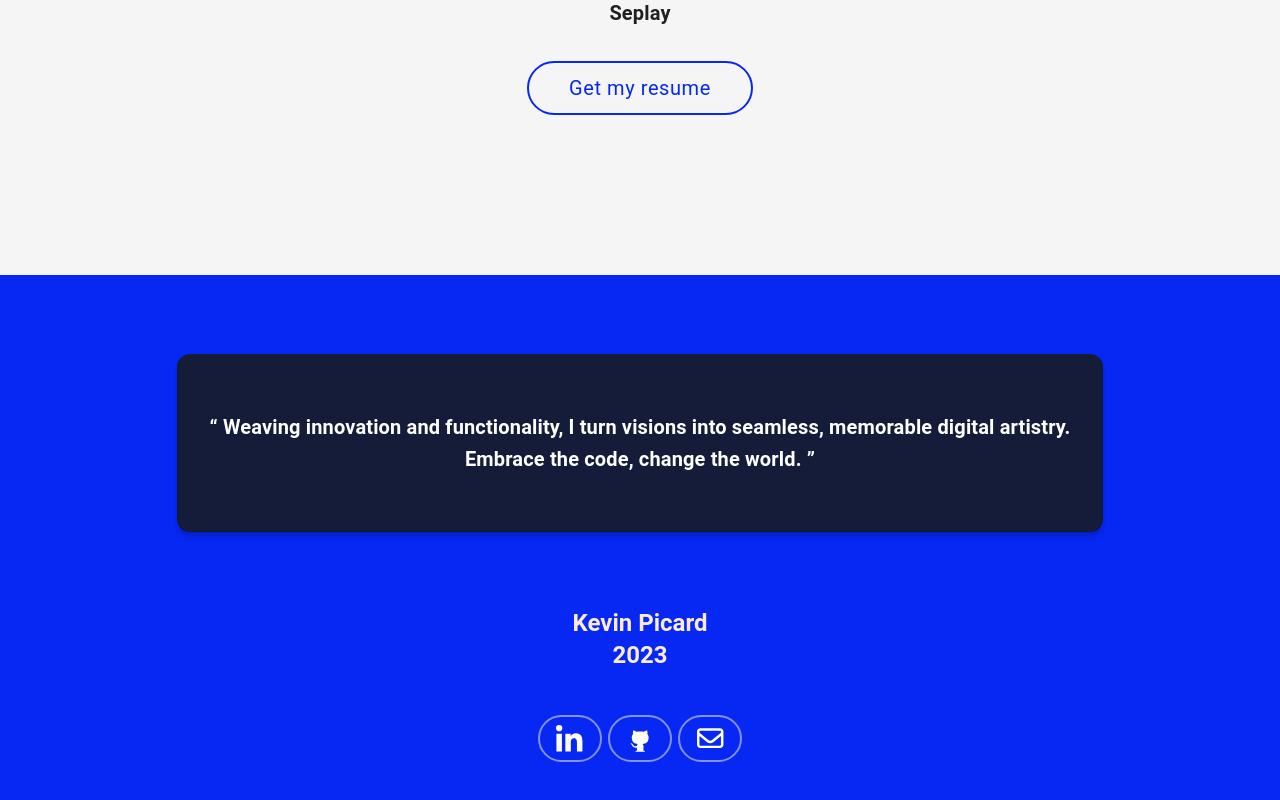
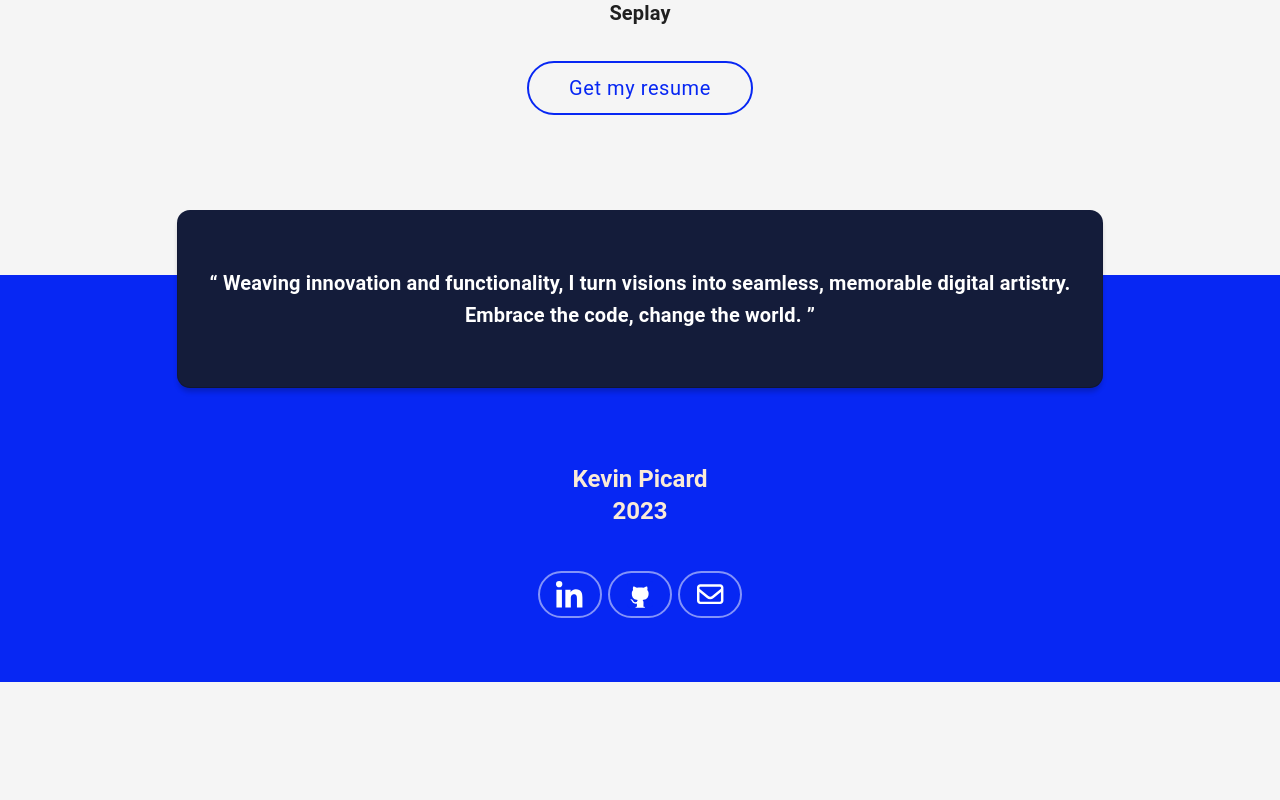
Before and after one commit to acdeiiknprv/my_resume, a Next.js app: page / in a window 1280 px wide. Shown: the part 2087-2887 px from the top of the page. After the commit the page ends 2769 px from the top, so only its background shows below. Built offline with nearby package versions, Linux system fonts and the light colour scheme.

Commit message:
StaticRendering qf

```diff
--- a/src/app/page.module.css
+++ b/src/app/page.module.css
@@ -116,7 +116,7 @@
 
 .quoteContainer {
   padding: 3.5rem 1.25rem;
-  margin-top: -9rem;
+  margin-top: -9rem !important;
   background-color: #141c3a;
   box-shadow: 0 5px 5px 0 rgba(0, 0, 0, 0.2), 0 0 0 1px #141c3a;
   border-radius: 12px;
```
